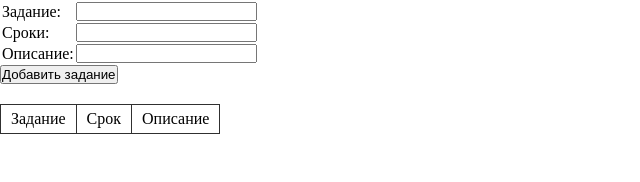
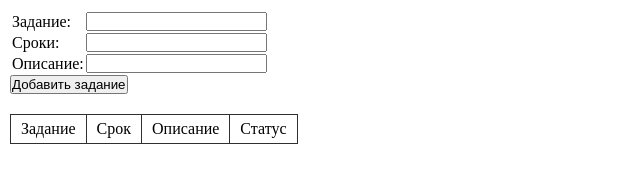
Before and after one commit to BigBrosh/toDoList, a website: page app/index.html in a window 1280 px wide. Shown: the whole page, without its empty margins (0-640 px from the left). Drawn offline with Linux system fonts and the light colour scheme; files whose address does not match are found by name.

Commit message:
added checking status

```diff
--- a/app/css/main.css
+++ b/app/css/main.css
@@ -12,9 +12,14 @@
   content: "";
   clear: both; }
 
+body {
+  padding: 10px; }
+
 #output {
   margin-top: 20px;
   border-collapse: collapse; }
   #output td {
     padding: 5px 10px;
     border: 1px solid #303030; }
+    #output td:last-child {
+      text-align: center; }
--- a/app/index.html
+++ b/app/index.html
@@ -43,6 +43,7 @@
 				<td>Задание</td>
 				<td>Срок</td>
 				<td>Описание</td>
+				<td>Статус</td>
 			</tr>
 		</table>
 	</div>
--- a/app/js/project/addTask.js
+++ b/app/js/project/addTask.js
@@ -20,6 +20,7 @@ addButton.onclick = function() {
 	newRow.innerHTML = '<td>' + newTask.name + '</td>';
 	newRow.innerHTML += '<td>' + newTask.date + '</td>';
 	newRow.innerHTML += '<td>' + newTask.description + '</td>';
+	newRow.innerHTML += '<td> <input type="checkbox"> </td>';
 
 	output.appendChild(newRow);
 	console.log('mas ' + TaskHandler.array[TaskHandler.array.length - 1].id);
```
